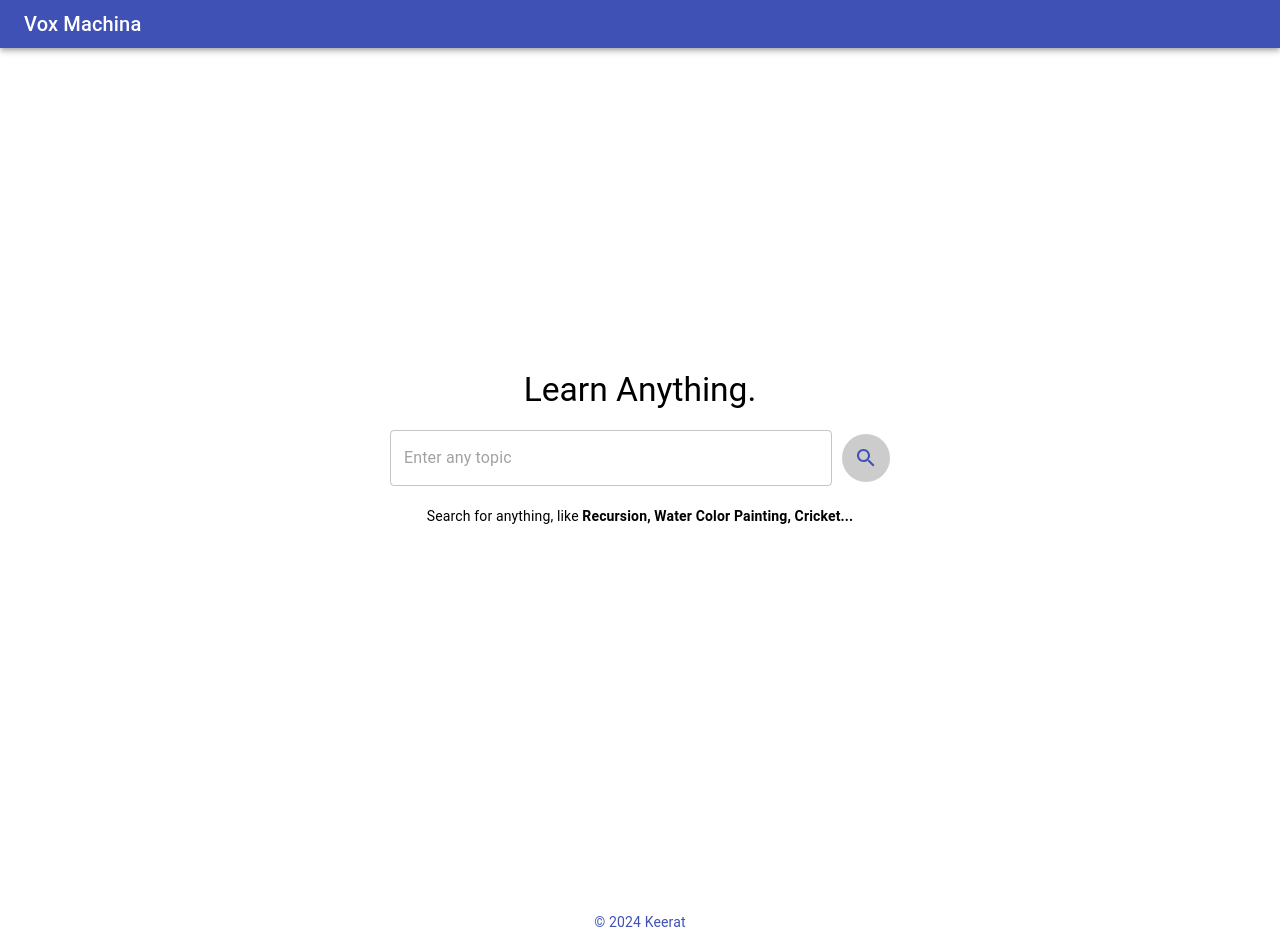
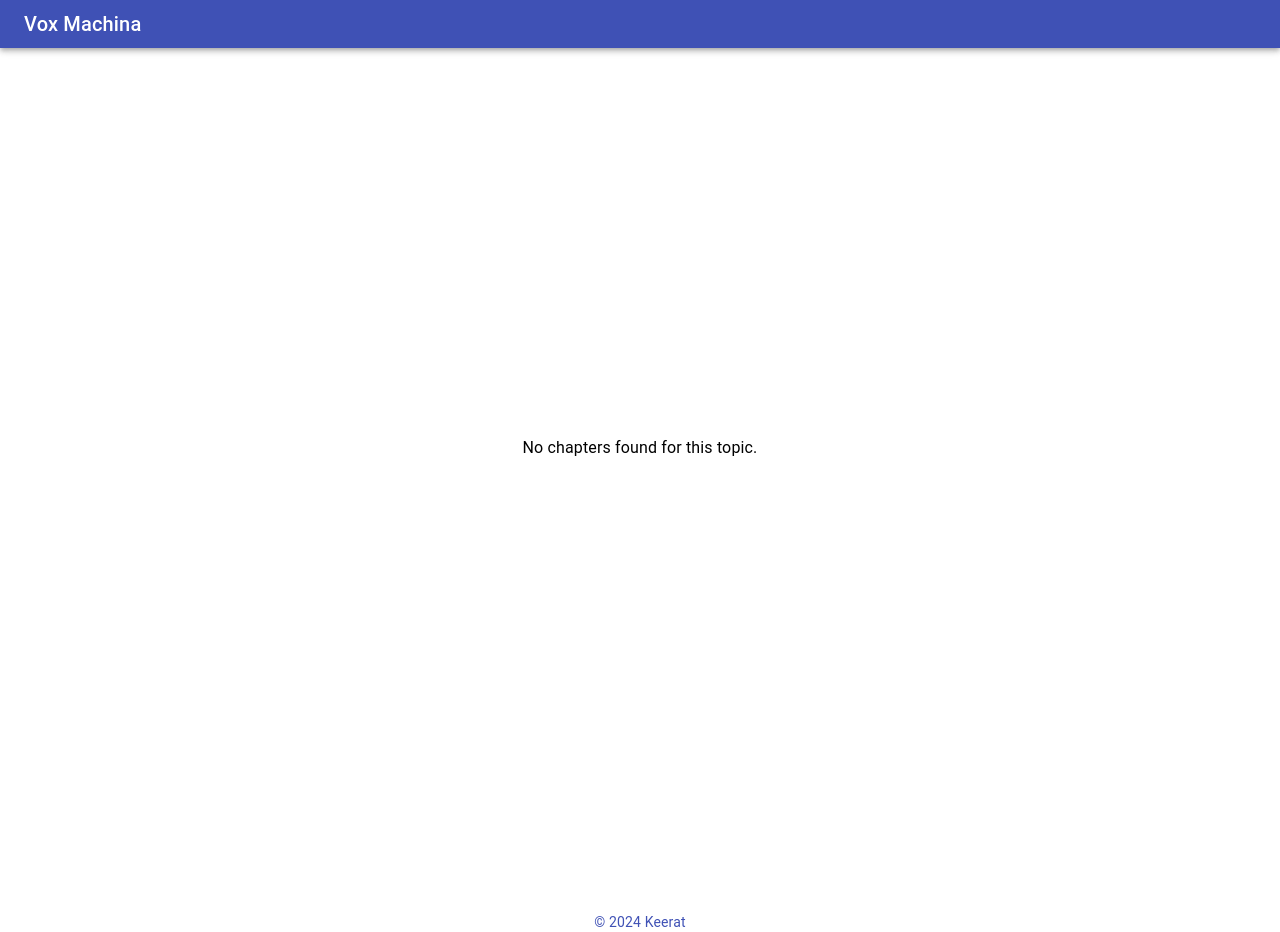
Before and after one commit to Keerat666/Eureka-AI, a React (Create React App) app in the folder ui/: page /chapters in a window 1280 px wide. Built offline with nearby package versions, Linux system fonts and the light colour scheme.

Commit message:
generate chapter page v1 done

```diff
--- a/ui/package.json
+++ b/ui/package.json
@@ -10,6 +10,7 @@
     "@mui/material": "^5.15.15",
     "react": "^17.0.0",
     "react-dom": "^17.0.0",
+    "react-router-dom": "^6.23.0",
     "react-scripts": "^5.0.1"
   },
   "scripts": {
--- a/ui/src/App.js
+++ b/ui/src/App.js
@@ -1,16 +1,23 @@
-import Home from './pages/home/index'; // Assuming MyComponent is in a separate file
-import Footer from './components/footer'
-import Header from './components/header'
+import Home from "./pages/home/index";
+import Chapters from "./pages/chapters/index"; // Assuming MyComponent is in a separate file
 
+import Footer from "./components/footer";
+import Header from "./components/header";
+import { BrowserRouter as Router, Routes, Route } from "react-router-dom";
 
 function App() {
   return (
-    <div>
-      <Header></Header>
-      <Home>
-      </Home>
-      <Footer></Footer>
-    </div>
+    <Router>
+      <div>
+        <Header></Header>
+        <Routes>
+          <Route path="/" element={<Home />} /> {/* Home route at root path */}
+          <Route path="/chapters" element={<Chapters />} />{" "}
+          {/* Chapters route with dynamic parameter */}
+        </Routes>
+        <Footer></Footer>
+      </div>
+    </Router>
   );
 }
 
--- a/ui/src/components/searchResults/index.js
+++ b/ui/src/components/searchResults/index.js
@@ -28,7 +28,7 @@ const SearchResults = ({ searchResults, cardListener }) => {
             </ListItem>
             <div style={{ display: 'flex', justifyContent: 'center' }}>
     <Button variant="contained" color="primary" onClick={() => cardListener(index)}>
-      Start Learning
+      Generate Chapters
     </Button>
   </div>
             </CardContent>
--- /dev/null
+++ b/ui/src/pages/chapters/index.js
@@ -0,0 +1,76 @@
+import React, { useEffect, useState } from 'react';
+import Typography from '@material-ui/core/Typography';
+import getChapters from '../../services/chapters'; // Assuming a service to fetch chapters
+import CircularProgress from '@material-ui/core/CircularProgress'; // Import for loader
+import { useLocation } from 'react-router-dom';
+import { Card, CardContent, CardHeader, Button, Grid } from '@material-ui/core'; // Import Grid
+
+const Chapters = () => {
+  const [chapters, setChapters] = useState([]);
+  const [isLoading, setIsLoading] = useState(false);
+  const location = useLocation();
+  const topic = location.state?.topic; // Access data using optional chaining
+  const description = location.state?.description;
+
+  useEffect(() => {
+    const fetchChapters = async () => {
+      setIsLoading(true);
+      setChapters([]);
+      const res = await getChapters(topic, description);
+      setChapters(res.results); // Assuming chapters are returned in "results"
+      setIsLoading(false);
+    };
+
+    if (topic) {
+      fetchChapters();
+    }
+  }, [topic]);
+
+  const truncateContent = (text, maxLength) => {
+    return text.length > maxLength ? `${text.slice(0, maxLength)}...` : text;
+  };
+
+  return (
+    <div style={{ display: 'flex', flexDirection: 'column', alignItems: 'center', justifyContent: 'center', minHeight: '100vh' }}> {/* Vertical centering */}
+      {isLoading && (
+        <> {/* Wrap loader and text in a fragment */}
+          <CircularProgress size={40} />
+          <p>Generating chapters for {topic} ...</p>
+        </>
+      )} {/* Show loader and text while fetching chapters */}
+      {chapters.length > 0 && (
+        <> {/* Wrap heading and grid in a fragment */}
+          <div>
+            <Typography variant="h4" style={{marginTop : 20}}>{topic}</Typography>
+          </div>
+          <Grid container spacing={2}> {/* Grid container with spacing between cards */}
+            {chapters.map((chapter) => (
+              <Grid item xs={12} key={chapter.id}> {/* One card per row */}
+                <Card style={{ display: 'flex', flexDirection: 'column' }}> {/* Card with flexbox layout */}
+                  <CardHeader
+                    title={
+                      <> {/* Wrap chapter number and title */}
+                        <Typography variant="h5">{chapter.title}</Typography>
+                      </>
+                    }
+                  />
+                  <CardContent style={{ flexGrow: 1 }}> {/* Content area with flex grow */}
+                    <Typography variant="body1">
+                      {truncateContent(chapter.content)} {/* Truncate and add ellipsis */}
+                    </Typography>
+                    <Button variant="contained" color="primary" style={{ marginTop: 10 }}>
+                      Start Learning
+                    </Button>
+                  </CardContent>
+                </Card>
+              </Grid>
+            ))}
+          </Grid>
+        </>
+      )}
+      {!isLoading && chapters.length === 0 && <Typography>No chapters found for this topic.</Typography>}
+    </div>
+  );
+};
+
+export default Chapters;
--- a/ui/src/pages/home/index.js
+++ b/ui/src/pages/home/index.js
@@ -5,6 +5,7 @@ import { makeStyles } from '@material-ui/core/styles'; // Import for styling
 import getTopics from '../../services/topics';
 import SearchResults from '../../components/searchResults';
 import CircularProgress from '@material-ui/core/CircularProgress'; // Import for loader
+import { useNavigate } from 'react-router-dom';
 
 const useStyles = makeStyles({
   container: {
@@ -40,6 +41,7 @@ const Home = () => {
   const classes = useStyles(); // Get styles from makeStyles
   const [searchResults, setSearchResults] = useState([]);
   const [isLoading, setIsLoading] = useState(false); // State for loader visibility
+  const navigate = useNavigate();
 
   const handleSearch = async (term) => {
     setIsLoading(true); // Show loader before fetching data
@@ -50,7 +52,7 @@ const Home = () => {
   };
 
   const cardListener = (id) => {
-    alert(id);
+    navigate(`/chapters`, { state: { topic: searchResults[id].topic , description: searchResults[id].description } });
   };
 
   return (
--- /dev/null
+++ b/ui/src/services/chapters.js
@@ -0,0 +1,29 @@
+import axios from "axios"; // Assuming axios is installed
+
+const baseUrl = "https://voxmachina.onrender.com";
+
+
+  const getChapters = async (topic,description) => {
+
+    console.log(topic)
+    console.log(description)
+    try {
+      const data = JSON.stringify({ topic,description }); // Stringify the object
+      const config = {
+        method: "post",
+        url: `${baseUrl}/controller/chapters`,
+        headers: {
+          "Content-Type": "application/json",
+        },
+        data
+      };
+
+      const response = await axios(config);
+      return response.data; // Access data from response
+    } catch (error) {
+      console.error("Error fetching topics:", error);
+      throw new Error("Failed to get topics"); // Re-throw a more informative error
+    }
+  };
+
+export default getChapters;
```
Also changed, not shown: 14 other files (tests, documents, lock files or other folders).
